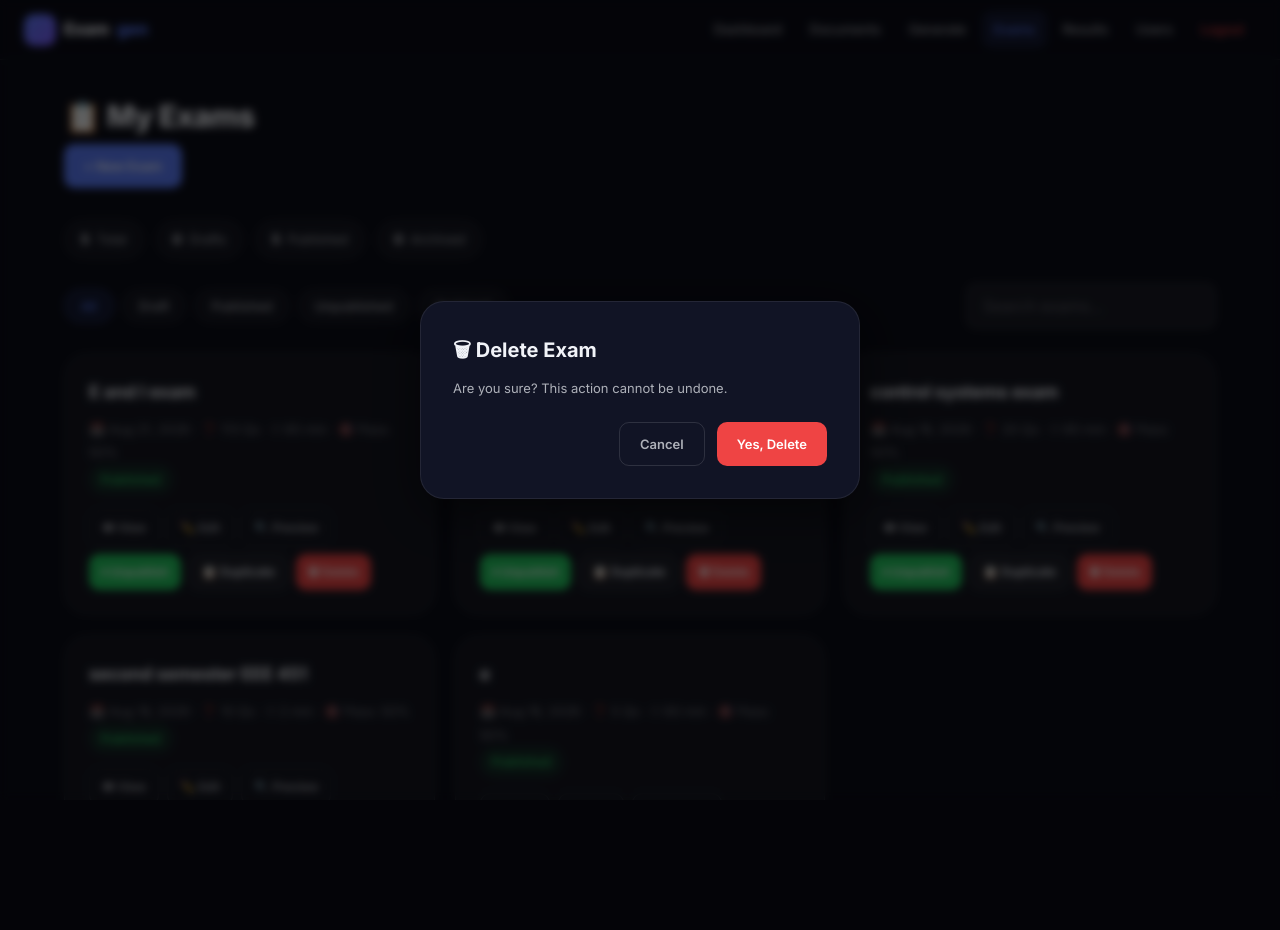
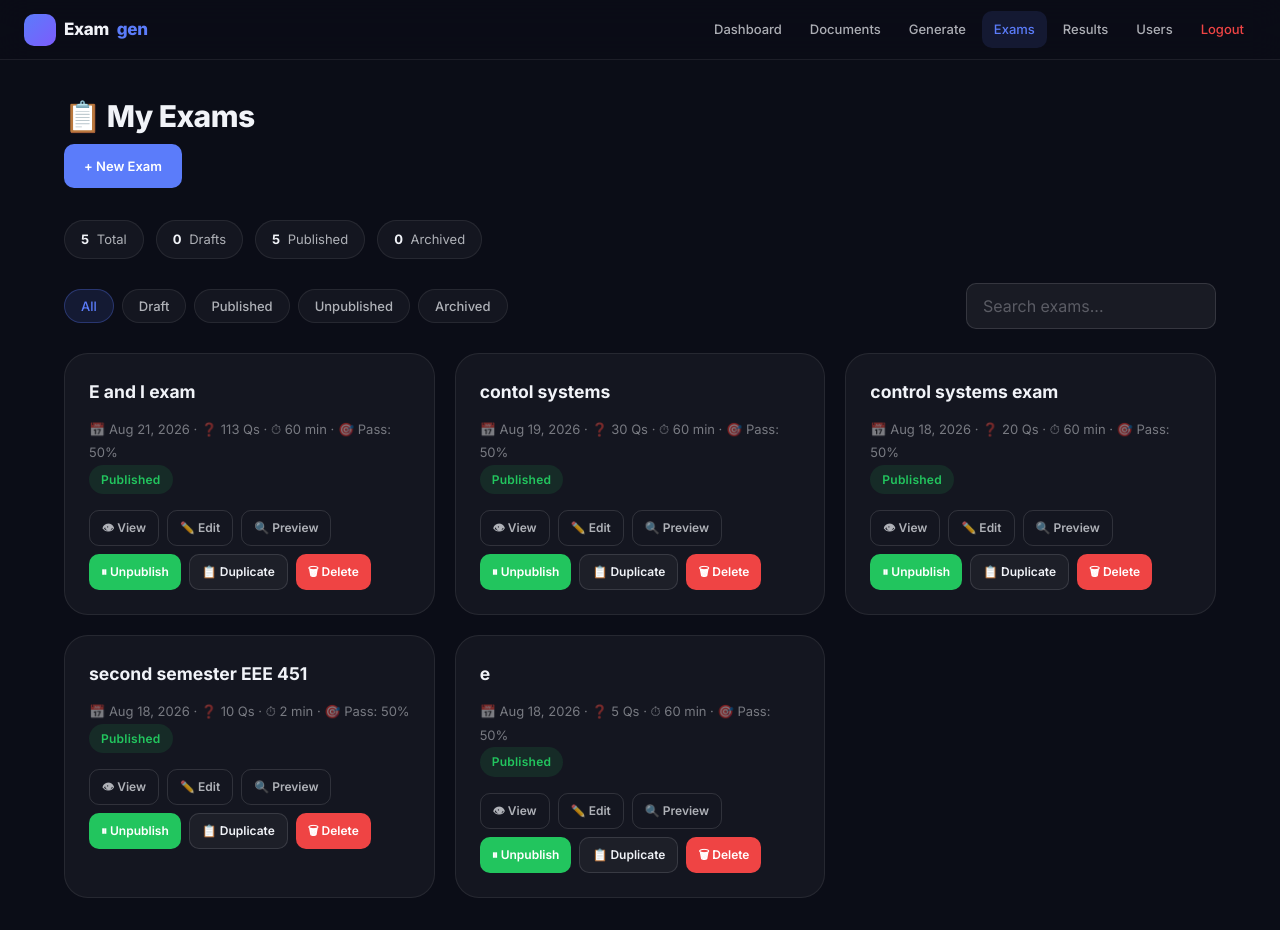
Before and after one commit to marcaslive/Examgen, a Django app: page /exams/ in a window 1280 px wide. Before the commit the page ends 794 px from the top, so only its background shows below. Run offline with Django 5.2, Linux system fonts and the light colour scheme; a user stored in the database is signed in; data comes from the database, SQL or seed files in the repository; some libraries are stand-ins or nearby versions.

Commit message:
Fix exam list: remove broken navbar markup and stop delete modal on exam click

```diff
--- a/designer/templates/designer/exam_list.html
+++ b/designer/templates/designer/exam_list.html
@@ -66,14 +66,19 @@
             grid-template-columns: repeat(auto-fill, minmax(340px, 1fr));
             gap: var(--space-5);
         }
+
         .exam-card {
             background: var(--bg-card);
             border: 1px solid var(--border-subtle);
             border-radius: var(--radius-2xl);
             padding: var(--space-6);
             transition: all var(--transition-base);
+            cursor: pointer; /* Suggests the whole card is clickable */
         }
-        .exam-card:hover { border-color: var(--border-medium); transform: translateY(-2px); }
+        .exam-card:hover {
+            border-color: var(--border-medium);
+            transform: translateY(-2px);
+        }
         .exam-card h3 { margin-bottom: var(--space-3); }
         .exam-card h3 a {
             color: var(--text-primary);
@@ -94,6 +99,37 @@
             gap: var(--space-2);
         }
 
+        /* Safely Hide Modal By Default */
+        .modal-overlay {
+            display: none; /* Forced hidden on load */
+            position: fixed;
+            top: 0; left: 0; width: 100%; height: 100%;
+            background: rgba(0, 0, 0, 0.6);
+            backdrop-filter: blur(4px);
+            z-index: 1000;
+            align-items: center;
+            justify-content: center;
+        }
+        .modal-overlay.active {
+            display: flex;
+        }
+        .modal {
+            background: var(--bg-card, #111);
+            padding: 24px;
+            border-radius: 16px;
+            border: 1px solid var(--border-subtle, #333);
+            max-width: 400px;
+            width: 90%;
+            text-align: center;
+        }
+        .modal h3 { margin-top: 0; margin-bottom: 12px; }
+        .modal-actions {
+            margin-top: 24px;
+            display: flex;
+            justify-content: center;
+            gap: 12px;
+        }
+
         @media (max-width: 768px) {
             .exam-grid { grid-template-columns: 1fr; }
             .filter-search { margin-left: 0; max-width: 100%; width: 100%; }
@@ -111,7 +147,7 @@
             <div class="logo-mark"></div>
             Exam<span>gen</span>
         </a>
-        <button class="nav-toggle" onclick="this.classList.toggle('active'); document.querySelector('.nav-links').classList.toggle('open')" aria-label="Menu"><span></span><span></span><span></span></button>
+        <button class="nav-toggle" onclick="this.classList.toggle('active'); document.querySelector('.nav-links').classList.toggle('open')" aria-label="Menu">
             <span></span><span></span><span></span>
         </button>
         <div class="nav-links">
@@ -156,7 +192,8 @@
         {% if exams %}
         <div class="exam-grid" id="examGrid">
             {% for exam in exams %}
-            <div class="exam-card" data-status="{{ exam.status }}" data-title="{{ exam.name|lower }}">
+            <!-- Added onclick to entire card to redirect securely -->
+            <div class="exam-card" data-status="{{ exam.status }}" data-title="{{ exam.name|lower }}" onclick="handleCardClick(event, '{% url 'designer:exam_detail' exam.id %}')">
                 <h3><a href="{% url 'designer:exam_detail' exam.id %}">{{ exam.name }}</a></h3>
 
                 <div class="exam-meta">
@@ -218,6 +255,15 @@
         const CSRF_TOKEN = '{{ csrf_token }}';
         let pendingDeleteId = null;
 
+        // Redirect when clicking anywhere on card (except buttons/links)
+        function handleCardClick(event, url) {
+            // Prevent redirect if the user clicked an action button or link
+            if (event.target.closest('button') || event.target.closest('a')) {
+                return;
+            }
+            window.location.href = url;
+        }
+
         function showToast(msg, isError = false) {
             const container = document.getElementById('toast-container');
             const toast = document.createElement('div');
@@ -275,6 +321,7 @@
             document.getElementById('deleteModalText').textContent = `Delete "${examName}"? This cannot be undone.`;
             document.getElementById('deleteModal').classList.add('active');
         }
+
         function closeDeleteModal() {
             pendingDeleteId = null;
             document.getElementById('deleteModal').classList.remove('active');
@@ -297,6 +344,7 @@
             .catch(() => { this.disabled = false; showToast('Network error.', true); });
         });
 
+        // Close modal when clicking on background or hitting escape key
         document.getElementById('deleteModal').addEventListener('click', function (e) { if (e.target === this) closeDeleteModal(); });
         document.addEventListener('keydown', e => { if (e.key === 'Escape') closeDeleteModal(); });
 
@@ -307,8 +355,7 @@
             document.getElementById('cnt-published').textContent = counts.published;
             document.getElementById('cnt-archived').textContent = counts.archived;
         });
-    </script>
-    <script>
+
         document.querySelectorAll('.nav-link').forEach(function(link) {
             link.addEventListener('click', function() {
                 document.querySelector('.nav-links').classList.remove('open');
```
